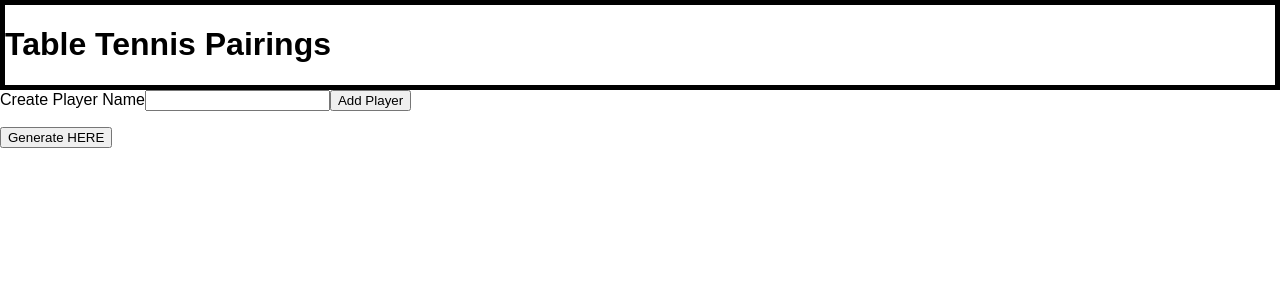
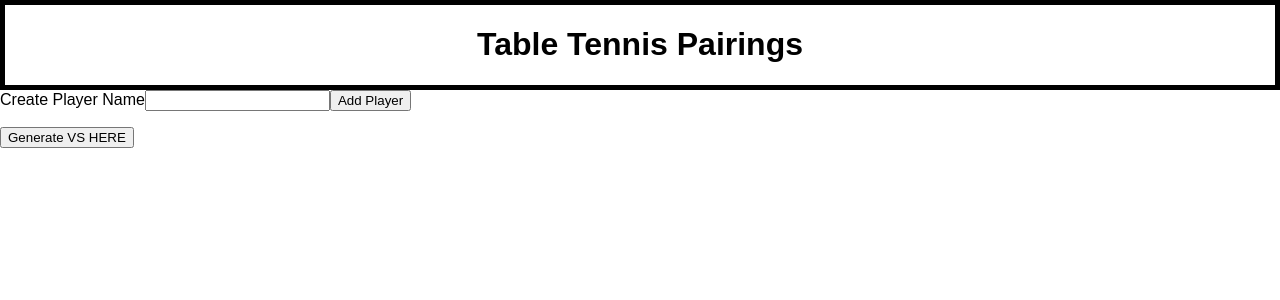
Before and after one commit to declan1991/Table-Tennis-Project, a React (Create React App) app: page / in a window 1280 px wide. Shown: the top 300 px of the page. Built offline with nearby package versions, Linux system fonts and the light colour scheme.

Commit message:
added gernate button with some logic to randomise list of player names.

```diff
--- a/src/App.css
+++ b/src/App.css
@@ -1,6 +1,10 @@
 .page-header {
   border: solid 5px black;
+  margin: auto;
 }
+ .title {
+  text-align: center;
+ }
 
 .player-names {
   list-style-type: none;
--- a/src/Components/PlayerList.js
+++ b/src/Components/PlayerList.js
@@ -5,13 +5,14 @@ class PlayerList extends Component {
 		super(props);
 
 		this.state = {
-			value: '',
-			item: [],
+			value: '', //empty string for the user name
+			item: [], // empty array to store players name
 
 		}
 
 		this.handleChange = this.handleChange.bind(this)
 		this.handleSubmit = this.handleSubmit.bind(this)
+		this.sort = this.sort.bind(this)
 	}
 
 	handleChange(event) {
@@ -27,15 +28,27 @@ class PlayerList extends Component {
 		});
 	}
 
+	sort(event) {
+
+		this.setState({
+			item: this.state.item.sort(function(a, b){
+				return 0.5 - Math.random()
+			})
+		});
+
+	  }
+
 	render() {
 		return (
 
 			<Fragment>
 
+			    <div className="player-form">
+
 				<label>Create Player Name</label>
 
-					<input value={ this.state.value }
-					onChange={ this.handleChange } />
+					<input value={this.state.value}
+					onChange={this.handleChange} />
 
 					<button onClick={this.handleSubmit}>Add Player</button>
 
@@ -48,8 +61,14 @@ class PlayerList extends Component {
 						}
 
 						</ul>
+				</div>
+				<div className="player-matches">
 
-					<button>Generate HERE</button>
+					<button onClick={this.sort}>Generate VS HERE</button>
+
+					<p>{this.item}</p>
+
+				</div>
 
 			</Fragment>
 
```
